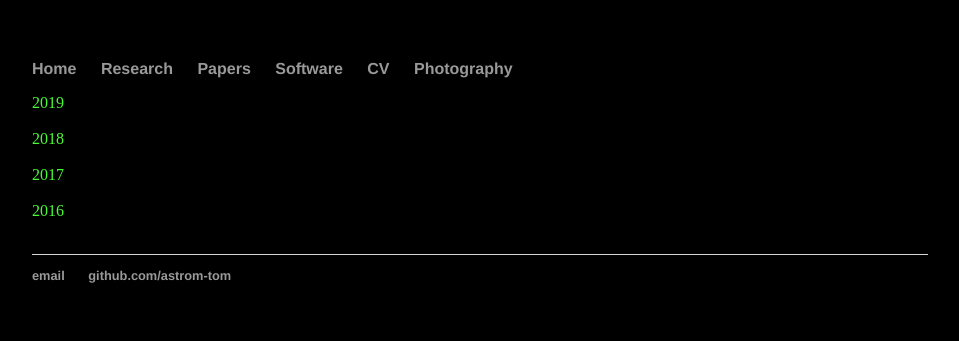
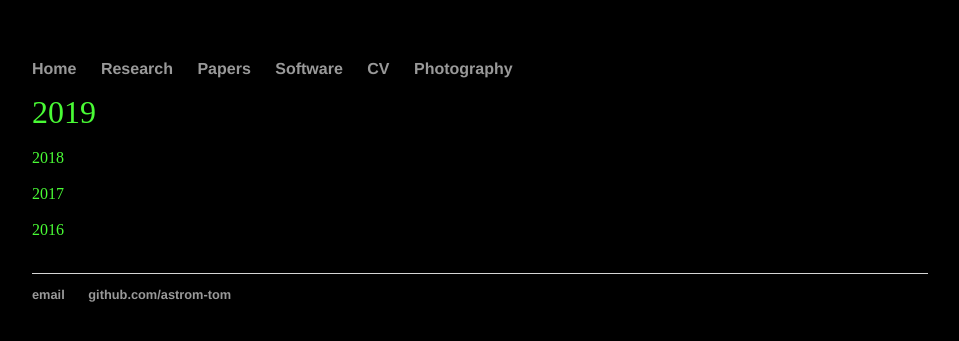
Before and after one commit to astrom-tom/astrom-tom.github.io, a Jekyll site: the page built from Papers/index.html, in a window 1280 px wide. Shown: the top 341 px of the page, without its empty margins (160-1119 px from the left). Built offline with Jekyll 4.4.1, drawn with Linux system fonts in a browser that asks for light colours.

Commit message:
Update index.html

```diff
--- a/Papers/index.html
+++ b/Papers/index.html
@@ -3,8 +3,15 @@ layout: default
 title: Romain Thomas, Fellow Astronomer
 ---
 
+<head>
+			<link rel="shortcut icon" href="img/favicon.ico" />
+ </head>
+
 <dl>
-  <dt style="color:rgb(73, 251, 53);"> 2019</dt>
+  <dt style="color:rgb(73, 251, 53);">
+  <font size="6">2019
+    </font>
+   </dt>
   <dd>-One of the 12 horoscope sign.</dd>
   <dt style="color:rgb(73, 251, 53);">2018</dt>
   <dd>-One of my evening snacks</dd>
```
